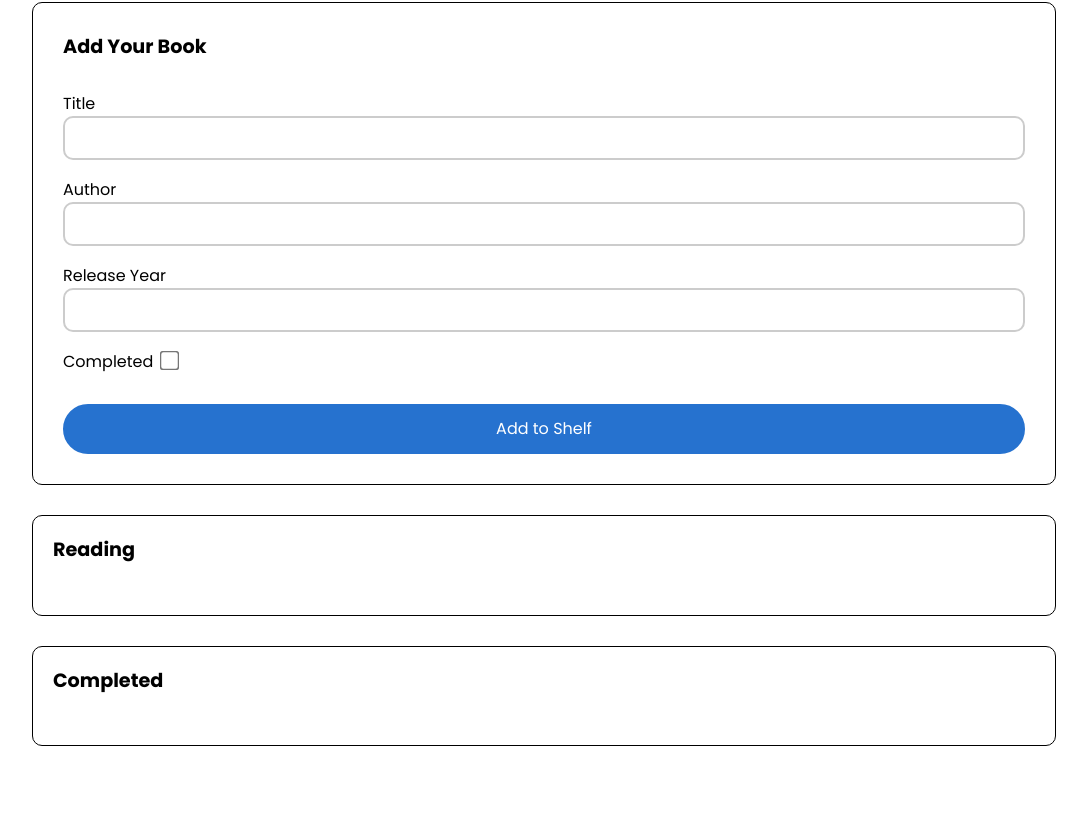
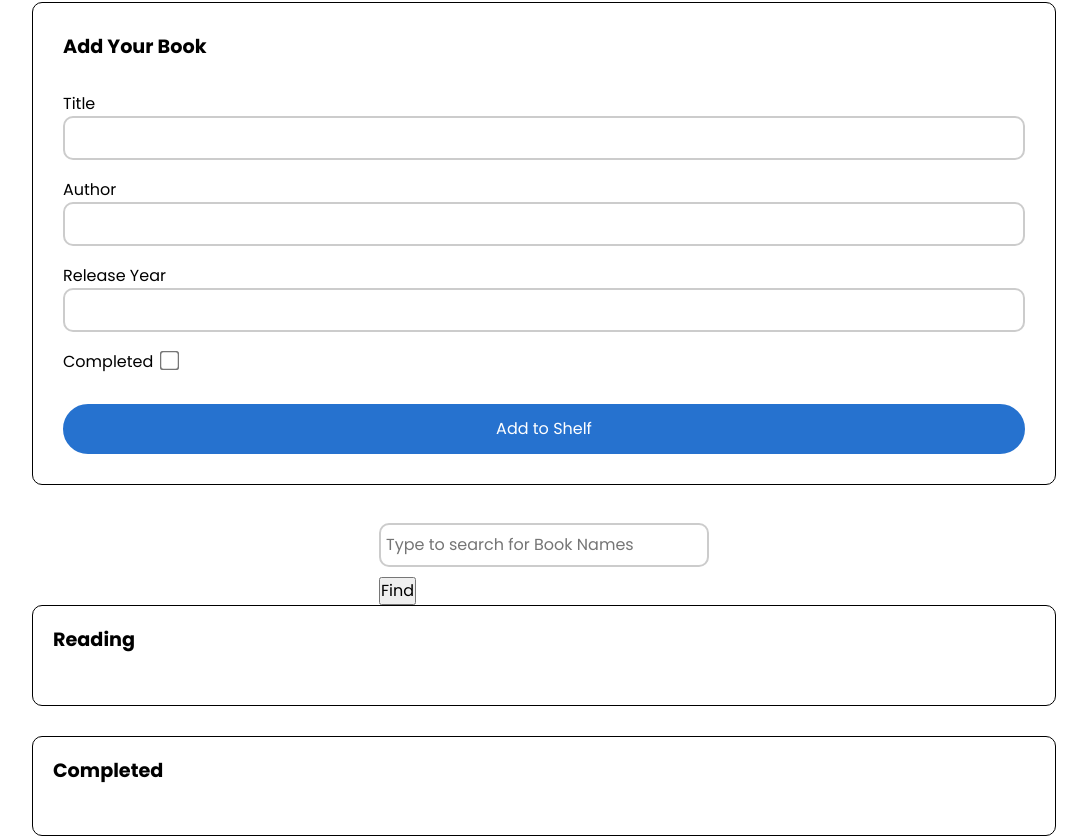
Before and after one commit to bakanuuju/bakanuuju.github.io, a plain HTML site: page bookShelfApp/index.html in a window 1280 px wide. Shown: the part 98-934 px from the top of the page, without its empty margins (96-1183 px from the left). Before the commit the page ends 844 px from the top, so only its background shows below. Drawn offline with Linux system fonts and the light colour scheme.

Commit message:
Update index.html

```diff
--- a/bookShelfApp/index.html
+++ b/bookShelfApp/index.html
@@ -43,7 +43,17 @@
                             <label for="inputBookIsComplete">Completed</label>
                             <input id="inputBookIsComplete" type="checkbox">
                         </div>
-                        <button id="bookSubmit" class="bookSubmit" type="submit">Add to Shelf</button>
+                        <button id="bookSubmit" class="bookSubmit submitButton" type="submit">Add to Shelf</button>
+                    </form>
+                </section>
+
+                <section class="find">
+                    <form id="findForm">
+                        <div class="input">
+                            <input id="findBook" type="text" autocomplete="off"
+                                placeholder="Type to search for Book Names" required>
+                        </div>
+                        <button id="bookFind" class="bookFind submitButton" type="submit">Find</button>
                     </form>
                 </section>
 
```
